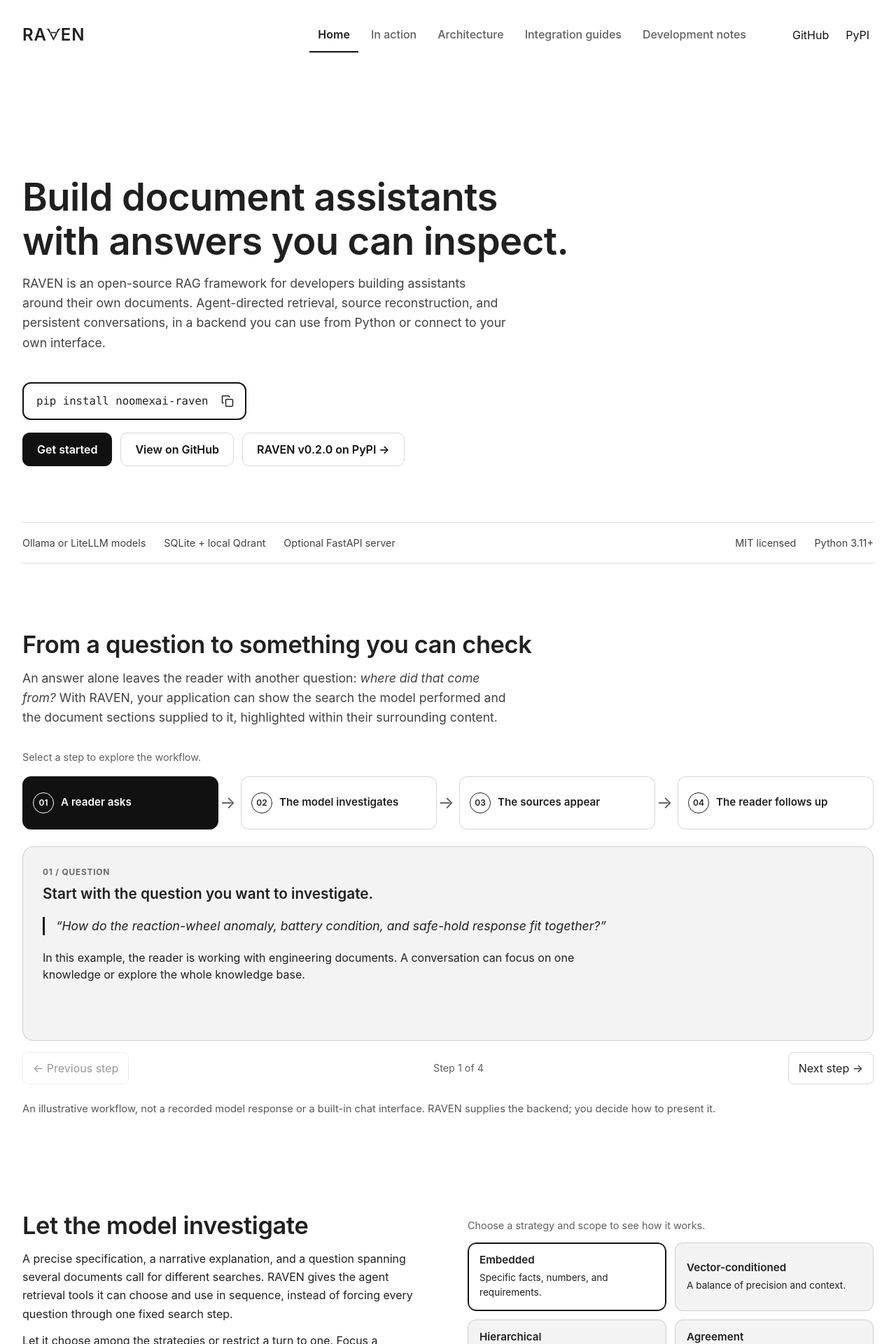
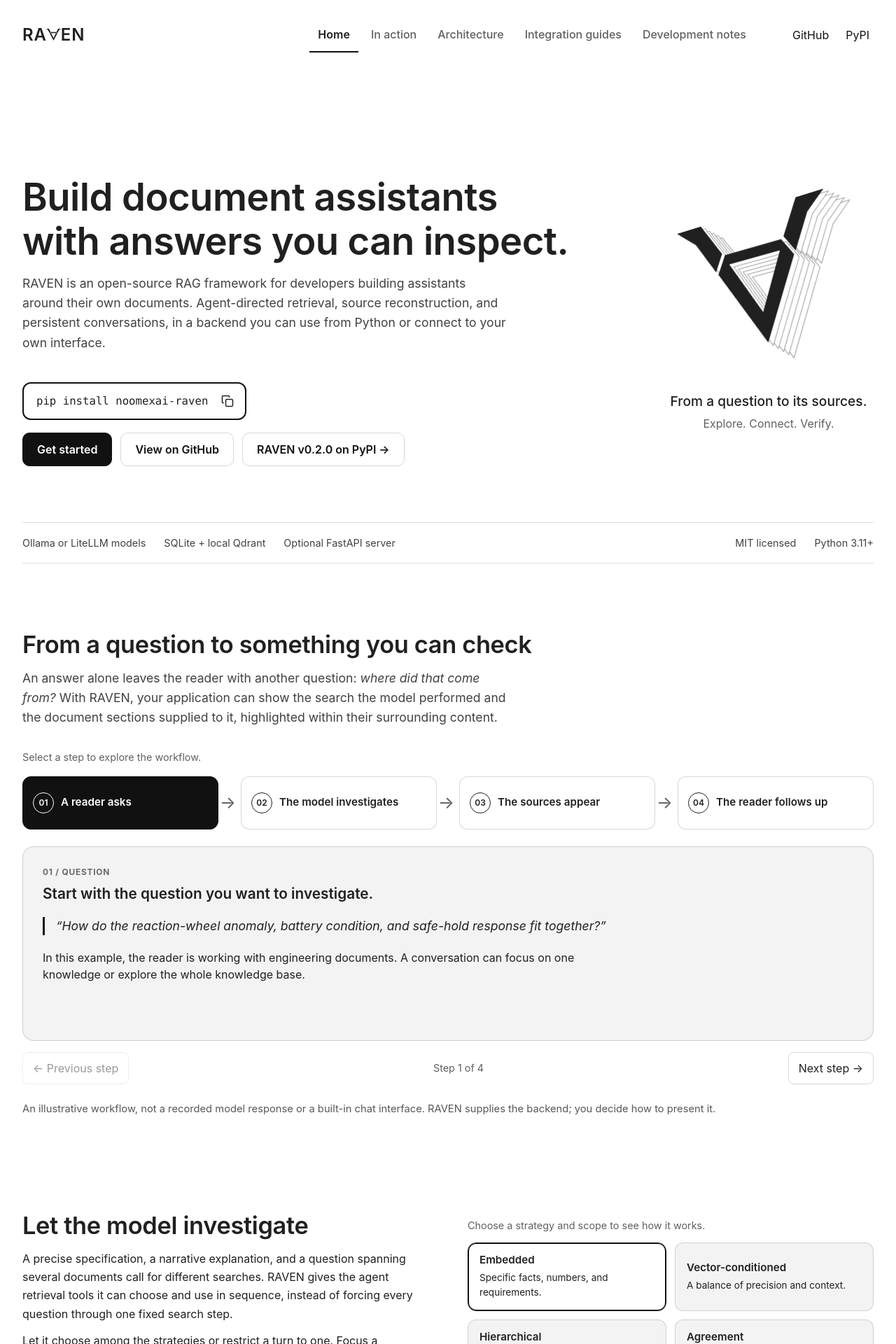
Before and after one commit to NoomexAI/raven_pypi, a Jekyll site: the page built from docs/index.html, in a window 1280 px wide. Shown: the top 1920 px of the page at 70% size. Built offline with Jekyll 4.4.1, drawn with Linux system fonts in a browser that asks for light colours.

Commit message:
icon added to landing page

```diff
--- a/docs/assets/css/landing.css
+++ b/docs/assets/css/landing.css
@@ -62,6 +62,63 @@
 .rv-hero {
   text-align: left;
   padding: 80px 0 56px;
+}
+
+.rv-hero-copy {
+  min-width: 0;
+}
+
+.rv-hero-art {
+  display: none;
+  min-width: 0;
+  pointer-events: none;
+}
+
+.rv-hero-sculpture {
+  display: block;
+  width: 100%;
+  height: auto;
+  overflow: visible;
+  transform: perspective(700px) rotateX(12deg) rotateY(-20deg) rotateZ(-10deg);
+}
+
+.rv-hero-depth {
+  fill: var(--site-background);
+  stroke: rgba(var(--site-accent-rgb), .35);
+  stroke-width: .65;
+  stroke-linejoin: round;
+}
+
+.rv-hero-face {
+  fill: var(--site-foreground);
+}
+
+.rv-hero-art .rv-hero-art-caption {
+  margin: 22px 0 0;
+  color: var(--site-foreground);
+  font-size: 1.2rem;
+  font-weight: 500;
+  line-height: 1.6;
+  text-align: center;
+}
+
+.rv-hero-art-caption span {
+  color: var(--site-muted);
+  font-size: 1rem;
+  font-weight: 400;
+}
+
+@media (min-width: 1100px) {
+  .rv-hero {
+    display: grid;
+    grid-template-columns: minmax(0, 1fr) minmax(240px, 300px);
+    align-items: center;
+    column-gap: clamp(28px, 4vw, 56px);
+  }
+
+  .rv-hero-art {
+    display: block;
+  }
 }
 
 .rv-hero h1 {
--- a/docs/index.html
+++ b/docs/index.html
@@ -17,6 +17,7 @@
 ---
 
 <section class="rv-hero">
+<div class="rv-hero-copy">
 <h1>Build document assistants with answers you can inspect.</h1>
 <p class="rv-sub">RAVEN is an open-source RAG framework for developers building assistants around their own documents. Agent-directed retrieval, source reconstruction, and persistent conversations, in a backend you can use from Python or connect to your own interface.</p>
 <div class="rv-install">
@@ -28,6 +29,18 @@
 <span class="rv-copy-status" role="status"></span>
 </div>
 <div class="rv-actions"><a class="rv-btn rv-btn-primary" href="https://github.com/NoomexAI/raven_pypi/blob/main/README.md">Get started</a><a class="rv-btn" href="https://github.com/NoomexAI/raven_pypi">View on GitHub</a><a class="rv-btn" href="https://pypi.org/project/noomexai-raven/0.2.0/">RAVEN v0.2.0 on PyPI &rarr;</a></div>
+</div>
+<div class="rv-hero-art">
+<svg class="rv-hero-sculpture" viewBox="-8 -8 160 140" aria-hidden="true" focusable="false">
+<use class="rv-hero-depth" href="{{ '/assets/images/raven-mark.svg' | relative_url }}#raven-mark-shape" x="17.5" y="15"/>
+<use class="rv-hero-depth" href="{{ '/assets/images/raven-mark.svg' | relative_url }}#raven-mark-shape" x="14" y="12"/>
+<use class="rv-hero-depth" href="{{ '/assets/images/raven-mark.svg' | relative_url }}#raven-mark-shape" x="10.5" y="9"/>
+<use class="rv-hero-depth" href="{{ '/assets/images/raven-mark.svg' | relative_url }}#raven-mark-shape" x="7" y="6"/>
+<use class="rv-hero-depth" href="{{ '/assets/images/raven-mark.svg' | relative_url }}#raven-mark-shape" x="3.5" y="3"/>
+<use class="rv-hero-face" href="{{ '/assets/images/raven-mark.svg' | relative_url }}#raven-mark-shape"/>
+</svg>
+<p class="rv-hero-art-caption">From a question to its sources.<br><span>Explore. Connect. Verify.</span></p>
+</div>
 </section>
 
 <div class="rv-facts">
```
Also changed, not shown: docs/assets/images/raven-mark.svg.
